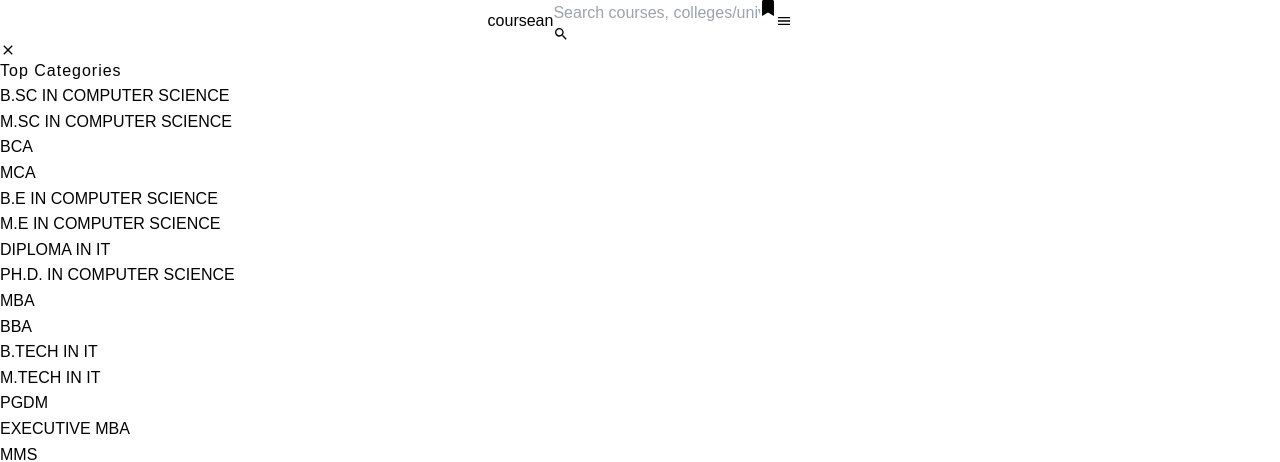
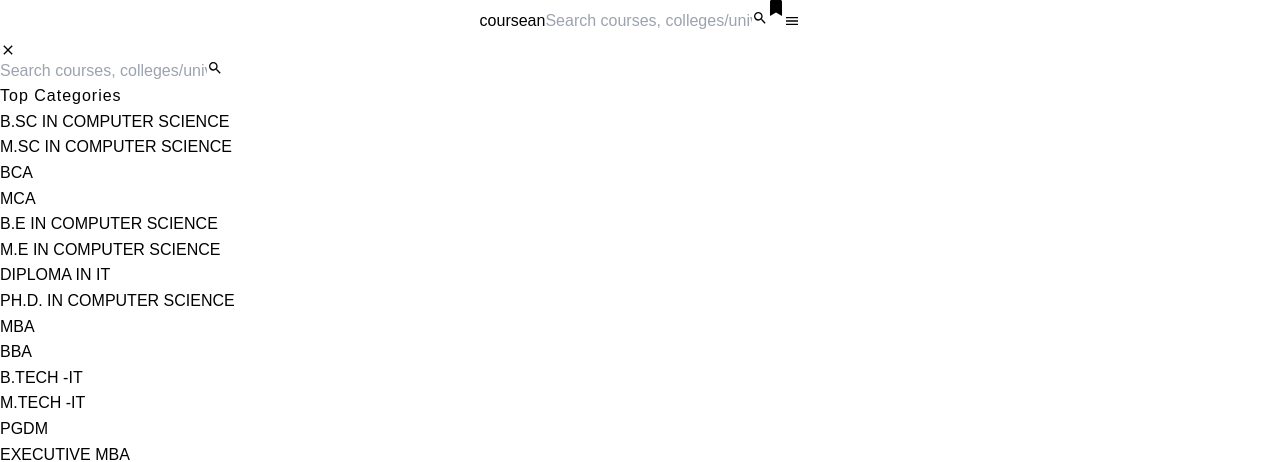
Before and after one commit to AYUSH-148/IT_AND_MANAG-Database, a React (Create React App) app in the folder Frontend/: page / in a window 1280 px wide. Shown: the top 462 px of the page. Built offline with nearby package versions, Linux system fonts and the light colour scheme; no server answers.

Commit message:
api changes and searchbar fixes

```diff
--- a/Frontend/src/App.js
+++ b/Frontend/src/App.js
@@ -7,6 +7,7 @@
 import Sidebar from "./components/Sidebar";
 import ScrollToTop from './components/ScrollToTop';
 import SearchPage from './pages/SearchPage';
+import AutoMoveToTop from './components/Auto_MoveToTop';
 
 function App() {
   return (
@@ -20,6 +21,7 @@
         <Route path = "/cart" element = {<Cart />} />
       </Routes>
       <ScrollToTop/>
+      <AutoMoveToTop/>
     </BrowserRouter>
   );
 }
--- /dev/null
+++ b/Frontend/src/components/Auto_MoveToTop.js
@@ -0,0 +1,12 @@
+import { useEffect } from 'react';
+import { useLocation } from 'react-router-dom';
+
+const AutoMoveToTop = () => {
+  const { pathname } = useLocation();
+  useEffect(() => {
+    window.scrollTo(0, 0);
+  }, [pathname]);
+  return null;
+};
+
+export default AutoMoveToTop;
--- a/Frontend/src/components/Course.js
+++ b/Frontend/src/components/Course.js
@@ -18,7 +18,7 @@
     }
     if (type) {
       let tempType = type.trim();
-      if (/\d/.test(tempType)) {
+      if (/\d/.test(tempType) || tempType==="") {
         setTrimmedType("Private");
       }
       else{
--- a/Frontend/src/components/Navbar.js
+++ b/Frontend/src/components/Navbar.js
@@ -1,9 +1,10 @@
 import React from 'react';
-import { MdMenu, MdSearch } from "react-icons/md";
+import { MdMenu } from "react-icons/md";
 import { FaBookmark } from "react-icons/fa";
 import { Link } from 'react-router-dom';
 import { useSidebarContext } from '../context/sidebar_context';
 import { useCartContext } from '../context/cart_context';
+import SearchBar from './SearchBar';
 
 const Navbar = () => {
   const { total_items } = useCartContext();
@@ -15,14 +16,7 @@
         <Link to="/" className='text-4xl uppercase tracking-wider font-bold'>
           <span className="text-orange-500">c</span>oursean
         </Link>
-        <div className="relative border-2 rounded-full w-[400px]">
-          <input
-            type="text"
-            placeholder="Search courses, colleges/universities"
-            className="pl-12 pr-4 py-3 text-2xl border border-gray-300 rounded-full outline-none w-full"
-          />
-          <MdSearch className="absolute left-3 top-1/2 transform -translate-y-1/2 text-3xl text-gray-400 cursor-pointer" />
-        </div>
+        <SearchBar/>
         <div className='flex gap-2 items-center pr-3'>
           <Link to="/cart" className='relative mr-4 text-4xl'>
             <FaBookmark />
--- /dev/null
+++ b/Frontend/src/components/SearchBar.js
@@ -0,0 +1,51 @@
+import React, { useState,useEffect } from 'react';
+import { MdSearch } from "react-icons/md";
+import { useNavigate,useLocation } from 'react-router-dom';
+const SearchBar = ({ onSearch }) => {
+    const [searchTerm, setSearchTerm] = useState("");
+    const navigate = useNavigate();
+    const location = useLocation();
+
+    useEffect(() => {
+        const urlParams = new URLSearchParams(location.search);
+        const searchTermFromUrl = urlParams.get('searchTerm');
+        if (searchTermFromUrl) {
+          setSearchTerm(searchTermFromUrl);
+        }
+    }, [location.search]);
+    const handleChange = (event) => {
+        setSearchTerm(event.target.value);
+    };
+
+    const handleSubmit = (event) => {
+        event.preventDefault();
+        if (searchTerm.trim() !== '') {
+            navigate(`/category?searchTerm=${searchTerm}`)
+        }
+    };
+
+    const handleKeyDown = (event) => {
+        if (event.key === 'Enter') {
+            event.preventDefault(); // Prevent default form submission
+            handleSubmit(event);
+        }
+    };
+
+    return (
+        <form onSubmit={handleSubmit} className="relative border-2 rounded-full hidden sm:block w-[330px] md:w-[400px]">
+            <input
+                type="text"
+                value={searchTerm}
+                onChange={handleChange}
+                onKeyDown={handleKeyDown} // Listen for Enter key
+                placeholder="Search courses, colleges/universities"
+                className="pl-12 pr-4 py-3 text-2xl border border-gray-300 rounded-full outline-none w-full"
+            />
+            <button type="submit" className="absolute left-3 top-1/2 transform -translate-y-1/2 text-3xl text-gray-400 cursor-pointer">
+                <MdSearch />
+            </button>
+        </form>
+    );
+}
+
+export default SearchBar;
--- a/Frontend/src/components/Sidebar.js
+++ b/Frontend/src/components/Sidebar.js
@@ -1,11 +1,30 @@
-import React from 'react';
-import { MdClose } from "react-icons/md";
-import { Link } from "react-router-dom";
+import React, { useState } from 'react';
+import { MdClose,MdSearch } from "react-icons/md";
 import { useSidebarContext } from '../context/sidebar_context';
 import { Main_Courses } from '../utils/categories';
+import { useNavigate,Link } from 'react-router-dom';
 
 const Sidebar = () => {
   const { closeSidebar, isSidebarOpen } = useSidebarContext();
+  const [searchTerm, setSearchTerm] = useState("");
+  const navigate = useNavigate();
+  const handleChange = (event) => {
+      setSearchTerm(event.target.value);
+  };
+
+  const handleSubmit = (event) => {
+      event.preventDefault();
+      if (searchTerm.trim() !== '') {
+          navigate(`/category?searchTerm=${searchTerm}`)
+      }
+  };
+
+  const handleKeyDown = (event) => {
+      if (event.key === 'Enter') {
+          event.preventDefault(); // Prevent default form submission
+          handleSubmit(event);
+      }
+  };
 
   return (
     <div className={`fixed top-0 right-0 w-full sm:w-[310px] z-10 h-screen p-8 bg-white shadow-md transform transition-transform duration-300 scrollbar scrollbar-thumb-skin-light  scrollbar-track-gray-200 ${isSidebarOpen ? "translate-x-0" : "translate-x-full"} overflow-y-auto`}>
@@ -17,6 +36,19 @@
         <MdClose />
       </button>
       <div className='mt-12'>
+      <form onSubmit={handleSubmit} className="relative border-2 rounded-full w-full sm:hidden my-10">
+            <input
+                type="text"
+                value={searchTerm}
+                onChange={handleChange}
+                onKeyDown={handleKeyDown} // Listen for Enter key
+                placeholder="Search courses, colleges/universities"
+                className="pl-12 pr-4 py-3 text-2xl border border-gray-300 rounded-full outline-none w-full"
+            />
+            <button type="submit" className="absolute left-3 top-1/2 transform -translate-y-1/2 text-3xl text-gray-400 cursor-pointer">
+                <MdSearch />
+            </button>
+        </form>
         <h6 className='text-4xl font-semibold  mb-10'>Top Categories</h6>
         <ul>
           {Main_Courses.map((category, idx) => (
--- a/Frontend/src/pages/SearchPage.js
+++ b/Frontend/src/pages/SearchPage.js
@@ -1,14 +1,19 @@
 import React, { useState, useEffect } from 'react'
-import { useNavigate, useLocation } from 'react-router-dom';
+import { useLocation } from 'react-router-dom';
 import Course from '../components/Course';
+import DotSpinner from "../components/DotSpinner"
+import { useSidebarContext } from '../context/sidebar_context';
+
 const SearchPage = () => {
+    const { closeSidebar } = useSidebarContext();
+
     const [info, setInfo] = useState([]);
     const [showMore, setShowMore] = useState(false);
     const [searchTerm, setSearchTerm] = useState(null);
-    const navigate = useNavigate();
     const location = useLocation();
 
     useEffect(() => {
+
         const urlParams = new URLSearchParams(location.search);
         const searchTermFromUrl = urlParams.get('searchTerm');
         setSearchTerm(searchTermFromUrl);
@@ -21,6 +26,9 @@
                 if (res.ok) {
                     const data = await res.json();
                     setInfo(data.result);
+                    if(data.result.length === 0){
+                        handleShowMore();
+                    }
                     if (data.result.length === 9) {
                         setShowMore(true);
                     } else {
@@ -29,11 +37,12 @@
                 }
             };
             fetchData();
+            closeSidebar()
         }
+    }, [location.search, searchTerm]);
 
 
-    }, [location.search, searchTerm]);
-    console.log(info)
+
     const handleShowMore = async () => {
         const startIndex = info.length;
         try {
@@ -51,8 +60,8 @@
     };
     return (
         <>
-            <div className='
-        container mt-8 grid gap-6 sm:grid-cols-2 lg:grid-cols-2 xl:grid-cols-3'>
+            {info.length > 0 ? <div>
+                <div className='container mt-8 grid gap-6 sm:grid-cols-2 lg:grid-cols-2 xl:grid-cols-3'>
                     {info && info.length > 0 && info.map((college) => {
                         return <Course key={college._id} {...college} courseId={college._id} />
                     })}
@@ -67,6 +76,12 @@
                         Show More
                     </button>
                 )}
+            </div> :
+                <div className="flex justify-center items-center min-h-screen">
+                    <DotSpinner />
+                </div>
+            }
+
 
         </>
     )
--- a/Frontend/src/pages/SingleCoursePage.js
+++ b/Frontend/src/pages/SingleCoursePage.js
@@ -41,7 +41,6 @@
         }
       }
     };
-
     fetchData();
     setRevNos(Math.floor(Math.random() * (30 - 5 + 1)) + 5);
   }, [id]);
@@ -53,15 +52,11 @@
 
       if (tempLoc === "Private" || tempLoc === "Government") {
         setTrimmedLocation("Locale, India");
-      } else if (states.some(state => tempLoc.includes(state))) {
-        setLang("/ Tamil / Telugu");
-        setTrimmedLocation(tempLoc);
       } else {
         setTrimmedLocation(tempLoc);
       }
     }
   }, [info]);
-  // const { id: courseID, category, image, course_name, description, rating_count, rating_star, students, creator, updated_date, lang, actual_price, discounted_price, what_you_will_learn: learnItems, content } = single_course;
 
   return (
     <div>
@@ -78,7 +73,7 @@
               <ul className="space-y-4">
                 <li className='list-none flex justify-between'>
                   <span className='flex items-center'>
-                    <span className='px-2 py-0.5 text-[12px] font-semibold bg-green-400 flex items-center rounded-lg '>{info?.rate} <FaStar className='text-white  ml-3' /></span>
+                    <span className='px-2 py-0.5 text-[12px] font-semibold bg-green-400 flex items-center rounded-lg '>{info.rate ?info?.rate: 4.1 } <FaStar className='text-white  ml-3' /></span>
                     <span className='ml-3'>({revNos} Reviews)</span>
                   </span>
                   <button className='pr-2 mr-16'><FaRegHeart className='text-4xl text-gray-600 hover:text-red-500' /></button>
--- a/Frontend/src/utils/categories.js
+++ b/Frontend/src/utils/categories.js
@@ -9,8 +9,8 @@
   "Ph.D. in Computer Science ",
   "MBA",
   "BBA",
-  "B.Tech in IT",
-  "M.Tech in IT",
+  "B.Tech -IT",
+  "M.Tech -IT",
   "PGDM",
   "Executive MBA",
   "MMS",
```
Also changed, not shown: Frontend/src/components/StarRating.js (deleted, +0 -29 lines), 1 other file (tests, documents, lock files or other folders). Lines whose indentation alone changed are shown as unchanged.
